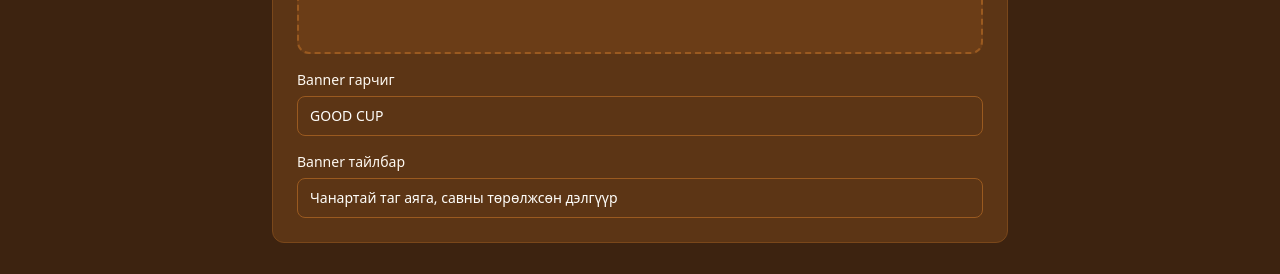
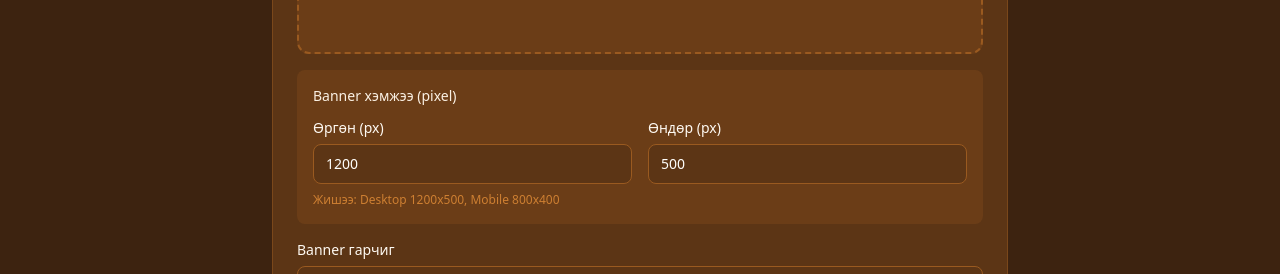
Before and after one commit to Zenithi77/good-cup, a Next.js app: page /admin/settings in a window 1280 px wide. Shown: the part 490-764 px from the top of the page. Built offline with nearby package versions, Linux system fonts and the light colour scheme; no server answers; the database is empty.

Commit message:
Admin: add banner width/height settings, homepage uses dynamic banner size

```diff
--- a/src/app/admin/settings/page.tsx
+++ b/src/app/admin/settings/page.tsx
@@ -14,6 +14,8 @@
   bannerImage: string;
   bannerTitle: string;
   bannerSubtitle: string;
+  bannerWidth: number;
+  bannerHeight: number;
   minimumOrderAmount: number;
   deliveryFee: number;
   freeDeliveryMinimum: number;
@@ -27,6 +29,8 @@
   bannerImage: '',
   bannerTitle: 'GOOD CUP',
   bannerSubtitle: 'Чанартай таг аяга, савны төрөлжсөн дэлгүүр',
+  bannerWidth: 1200,
+  bannerHeight: 500,
   minimumOrderAmount: 200000,
   deliveryFee: 5000,
   freeDeliveryMinimum: 300000,
@@ -218,6 +222,30 @@
             </div>
 
             <div className="mt-4 space-y-4">
+              {/* Banner Dimensions */}
+              <div className="bg-coffee-800/50 rounded-lg p-4">
+                <h3 className="text-sm font-medium text-coffee-300 mb-3">Banner хэмжээ (pixel)</h3>
+                <div className="grid grid-cols-2 gap-4">
+                  <Input
+                    label="Өргөн (px)"
+                    type="number"
+                    value={settings.bannerWidth}
+                    onChange={(e) => setSettings(prev => ({ ...prev, bannerWidth: Number(e.target.value) }))}
+                    placeholder="1200"
+                  />
+                  <Input
+                    label="Өндөр (px)"
+                    type="number"
+                    value={settings.bannerHeight}
+                    onChange={(e) => setSettings(prev => ({ ...prev, bannerHeight: Number(e.target.value) }))}
+                    placeholder="500"
+                  />
+                </div>
+                <p className="text-coffee-500 text-xs mt-2">
+                  Жишээ: Desktop 1200x500, Mobile 800x400
+                </p>
+              </div>
+
               <Input
                 label="Banner гарчиг"
                 value={settings.bannerTitle}
--- a/src/app/page.tsx
+++ b/src/app/page.tsx
@@ -12,12 +12,18 @@
 import { CATEGORIES, CategoryId } from '@/lib/constants';
 import { Button } from '@/components/ui';
 
+interface BannerSettings {
+  url: string;
+  width: number;
+  height: number;
+}
+
 export default function HomePage() {
   const [products, setProducts] = useState<Product[]>([]);
   const [featuredProducts, setFeaturedProducts] = useState<Product[]>([]);
   const [selectedCategory, setSelectedCategory] = useState<CategoryId | 'all'>('all');
   const [loading, setLoading] = useState(true);
-  const [bannerUrl, setBannerUrl] = useState<string>('');
+  const [banner, setBanner] = useState<BannerSettings>({ url: '', width: 1200, height: 500 });
 
   const fetchProducts = useCallback(async () => {
     try {
@@ -42,14 +48,19 @@
       const settingsDoc = await getDocs(collection(db, 'settings'));
       // Check for 'site' document first (admin settings format)
       const siteDoc = settingsDoc.docs.find(doc => doc.id === 'site');
-      if (siteDoc && siteDoc.data().bannerImage) {
-        setBannerUrl(siteDoc.data().bannerImage);
+      if (siteDoc) {
+        const data = siteDoc.data();
+        setBanner({
+          url: data.bannerImage || '',
+          width: data.bannerWidth || 1200,
+          height: data.bannerHeight || 500
+        });
         return;
       }
       // Fallback to old format with key-value
       const bannerDoc = settingsDoc.docs.find(doc => doc.data().key === 'banner_url');
       if (bannerDoc) {
-        setBannerUrl(bannerDoc.data().value);
+        setBanner(prev => ({ ...prev, url: bannerDoc.data().value }));
       }
     } catch {
       console.error('Error fetching banner');
@@ -77,16 +88,17 @@
       {/* Desktop: Banner + Featured Products Side by Side */}
       <section className="hidden md:block py-6 lg:py-10">
         <div className="container mx-auto px-4">
-          <div className="grid grid-cols-2 gap-6 h-[500px] lg:h-[600px]">
+          <div className="grid grid-cols-2 gap-6" style={{ height: `${Math.min(banner.height, 700)}px` }}>
             {/* Banner Left */}
             <div className="relative rounded-2xl overflow-hidden bg-coffee-100">
-              {bannerUrl ? (
+              {banner.url ? (
                 <Image
-                  src={bannerUrl}
+                  src={banner.url}
                   alt="Good Cup Banner"
                   fill
                   className="object-contain"
                   priority
+                  sizes="50vw"
                 />
               ) : (
                 <div className="absolute inset-0 bg-gradient-to-br from-coffee-400 via-coffee-500 to-coffee-600" />
@@ -114,14 +126,21 @@
       {/* Mobile: Banner Full Width */}
       <section className="md:hidden">
         <div className="w-full bg-coffee-100">
-          <div className="relative w-full aspect-[16/9]">
-            {bannerUrl ? (
+          <div
+            className="relative w-full"
+            style={{
+              aspectRatio: `${banner.width} / ${banner.height}`,
+              maxHeight: '400px'
+            }}
+          >
+            {banner.url ? (
               <Image
-                src={bannerUrl}
+                src={banner.url}
                 alt="Good Cup Banner"
                 fill
                 className="object-contain"
                 priority
+                sizes="100vw"
               />
             ) : (
               <div className="absolute inset-0 bg-gradient-to-br from-coffee-400 via-coffee-500 to-coffee-600" />
```
